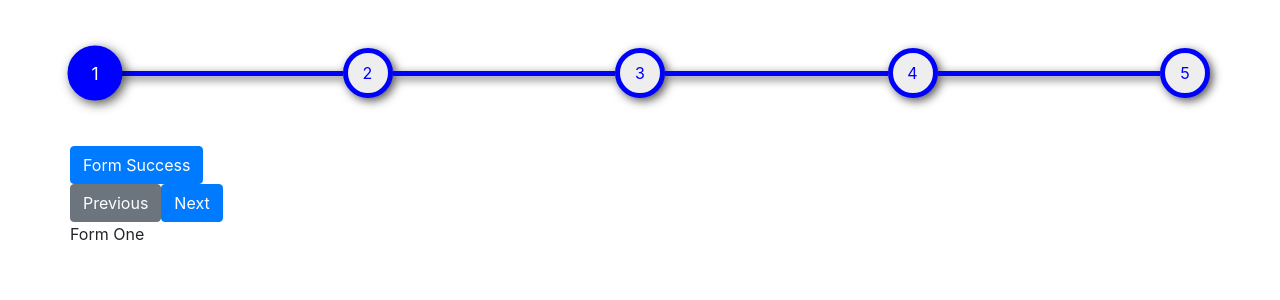
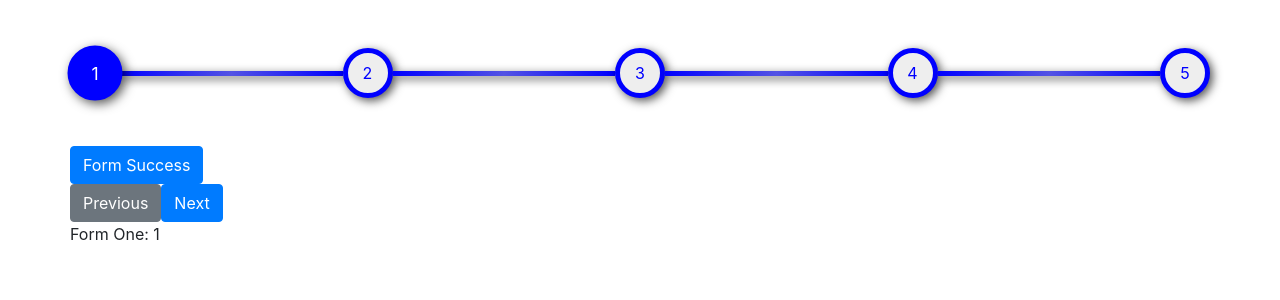
Before and after one commit to quiddler/form-wizard, a React (Create React App) app: page / in a window 1280 px wide. Shown: the top 300 px of the page. Built offline with nearby package versions, Linux system fonts and the light colour scheme.

Commit message:
clone element injects props for forms to use... test working

```diff
--- a/src/App.tsx
+++ b/src/App.tsx
@@ -27,8 +27,8 @@ function App() {
   const [successIndices, setSuccessIndices] = React.useState(new Array<number>())
 
   return (
-    <div className="container mt-5">
-      <div className="row mb-5">
+    <div className="container">
+      <div className="row mt-5 mb-5">
         <FormBubble number={1}
                     active={currentIndex === 1}
                     disabled={allowedIndex < 1}
@@ -51,7 +51,7 @@ function App() {
         <button className="btn btn-primary" onClick={() => {if(allowedIndex > currentIndex && currentIndex < 5) setCurrentIndex(currentIndex + 1)}}>Next</button>
       </div>
       <div className="row">
-        {forms[currentIndex - 1]}
+        {React.cloneElement(forms[currentIndex - 1], {index: currentIndex})}
       </div>
     </div>
   );
--- a/src/components/form-bubble.css
+++ b/src/components/form-bubble.css
@@ -26,5 +26,6 @@
 
 .form-bubble.success {
     background-color: green;
+    border-color: green;
     color: white;
 }
--- a/src/components/form-line.css
+++ b/src/components/form-line.css
@@ -13,10 +13,14 @@
 .form-line {
     width: 100%;
     height: 5px;
-    background-color: blue;
+    background-image: linear-gradient(to right, blue, rgb(83, 83, 228), blue);
     margin: 0px;
     padding: 0px;
     border: none;
     box-sizing: border-box;
     box-shadow: 3px 3px 10px rgba(0, 0, 0, 0.67);
 }
+
+.form-line.half-success {
+    background-image: linear-gradient(to right, green, blue);
+}
```
Also changed, not shown: src/components/form-sections.tsx (+5 -5 lines), 1 other file (tests, documents, lock files or other folders).
